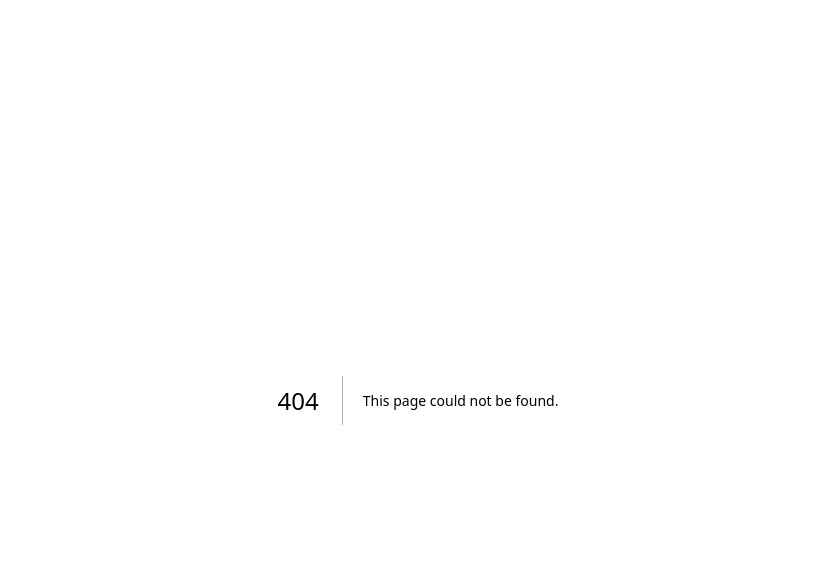
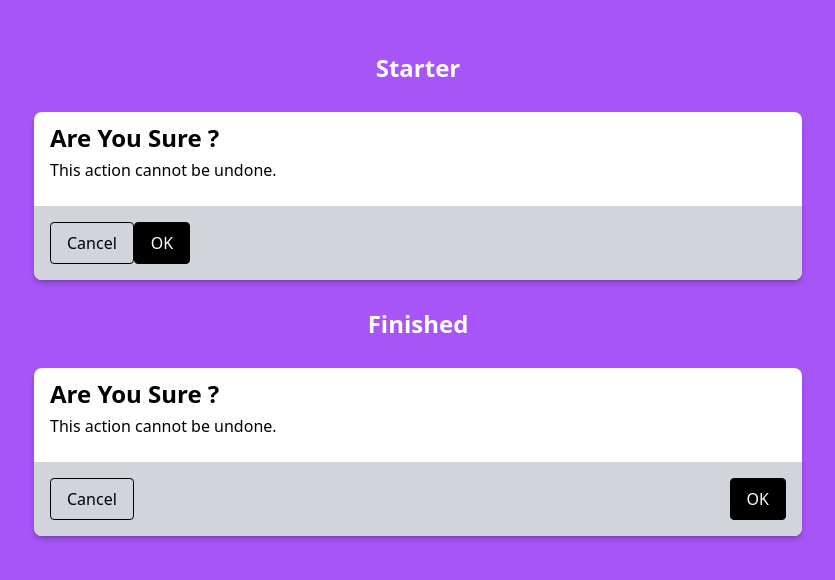
Before and after one commit to sarincasm/jar-of-dirt, a Next.js app in the folder style/css-fundamentals/: page /flexbox/directions-and-alignment in a window 1280 px wide. Before the commit this address had no page. Shown: the top 580 px of the page, without its empty margins (222-1057 px from the left). Built offline with nearby package versions, Linux system fonts and the light colour scheme.

Commit message:
flexbox solution 1

```diff
--- /dev/null
+++ b/style/css-fundamentals/app/flexbox/directions-and-alignment/page.tsx
@@ -0,0 +1,62 @@
+function renderStarter() {
+	return (
+		<section className="p-4">
+			<div className="rounded-lg bg-white shadow-md shadow-black/20 overflow-hidden mx-auto max-w-3xl">
+				<div className="p-4">
+					<h2 className="text-2xl font-bold mt-[-6px] mb-1">
+						Are You Sure ?
+					</h2>
+					<p className="font-light mb-2">This action cannot be undone.</p>
+				</div>
+				<footer className="bg-gray-300 p-4">
+					<button className="py-2 px-4 bg-transparent cursor-pointer rounded border border-solid border-black">
+						Cancel
+					</button>
+					<button className="py-2 px-4 bg-black text-white cursor-pointer rounded border border-solid border-black">
+						OK
+					</button>
+				</footer>
+			</div>
+		</section>
+	)
+}
+
+function renderDone() {
+	return (
+		<section className="p-4">
+			<div className="rounded-lg bg-white shadow-md shadow-black/20 overflow-hidden mx-auto max-w-3xl">
+				<div className="p-4">
+					<h2 className="text-2xl font-bold mt-[-6px] mb-1">
+						Are You Sure ?
+					</h2>
+					<p className="font-light mb-2">This action cannot be undone.</p>
+				</div>
+				<footer className="bg-gray-300 p-4 flex justify-between">
+					<button className="py-2 px-4 bg-transparent cursor-pointer rounded border border-solid border-black">
+						Cancel
+					</button>
+					<button className="py-2 px-4 bg-black text-white cursor-pointer rounded border border-solid border-black">
+						OK
+					</button>
+				</footer>
+			</div>
+		</section>
+	)
+}
+
+export default function Page() {
+	return (
+		<main className="h-full bg-purple-500">
+			<div className="p-10">
+				<h2 className="text-2xl font-bold my-3 text-center text-white">
+					Starter
+				</h2>
+				{renderStarter()}
+				<h2 className="text-2xl font-bold my-3 text-center text-white">
+					Finished
+				</h2>
+				{renderDone()}
+			</div>
+		</main>
+	)
+}
--- a/style/css-fundamentals/app/flexbox/page.tsx
+++ b/style/css-fundamentals/app/flexbox/page.tsx
@@ -1,22 +1,31 @@
+import Link from 'next/link'
+
 export default function Page() {
+	const base = '/flexbox'
+	const links = [
+		{
+			href: '/directions-and-alignment',
+			title: 'Directions and Alignment',
+			description: 'Directions and Alignment',
+		},
+	]
+
 	return (
-		<main className="bg-blue-800 p-4">
-			<div className="rounded-lg bg-white shadow-md shadow-black/20 overflow-hidden mx-auto max-w-3xl">
-				<div className="p-4">
-					<h2 className="text-2xl font-bold mt-[-6px] mb-1">
-						Are You Sure ?
-					</h2>
-					<p className="font-light mb-2">This action cannot be undone.</p>
-				</div>
-				<footer className="bg-gray-300 p-4">
-					<button className="py-2 px-4 bg-transparent cursor-pointer rounded border border-solid border-black">
-						Cancel
-					</button>
-					<button className="py-2 px-4 bg-black text-white cursor-pointer rounded border border-solid border-black">
-						OK
-					</button>
-				</footer>
-			</div>
-		</main>
+		<div className="mb-32 grid text-center lg:mb-0 lg:grid-cols-4 lg:text-left">
+			{links.map(({href, title, description}) => {
+				return (
+					<Link
+						key={`${href}${title}`}
+						href={base + href}
+						className="group rounded-lg border border-transparent px-5 py-4 transition-colors hover:border-gray-300 hover:bg-gray-100 hover:dark:border-neutral-700 hover:dark:bg-neutral-800/30"
+					>
+						<h2 className={`mb-3 text-2xl font-semibold`}>{title}</h2>
+						<p className={`m-0 max-w-[30ch] text-sm opacity-50`}>
+							{description}
+						</p>
+					</Link>
+				)
+			})}
+		</div>
 	)
 }
--- a/style/css-fundamentals/app/page.tsx
+++ b/style/css-fundamentals/app/page.tsx
@@ -1,18 +1,25 @@
 import Link from 'next/link'
 
 function renderLinks() {
-	const links = [{href: '/flexbox', label: 'Module 4: Flexbox'}]
+	const links = [
+		{
+			href: '/flexbox',
+			title: 'Module 4: Flexbox',
+			description:
+				'Learn how to build sophisticated, adaptive layouts using Flexbox.',
+		},
+	]
 
-	return links.map(({href, label}) => {
+	return links.map(({href, title, description}) => {
 		return (
 			<Link
-				key={`${href}${label}`}
-				href="/flexbox"
+				key={`${href}${title}`}
+				href={href}
 				className="group rounded-lg border border-transparent px-5 py-4 transition-colors hover:border-gray-300 hover:bg-gray-100 hover:dark:border-neutral-700 hover:dark:bg-neutral-800/30"
 			>
-				<h2 className={`mb-3 text-2xl font-semibold`}>Module 4: Flexbox</h2>
+				<h2 className={`mb-3 text-2xl font-semibold`}>{title}</h2>
 				<p className={`m-0 max-w-[30ch] text-sm opacity-50`}>
-					Learn how to build sophisticated, adaptive layouts using Flexbox.
+					{description}
 				</p>
 			</Link>
 		)
```
